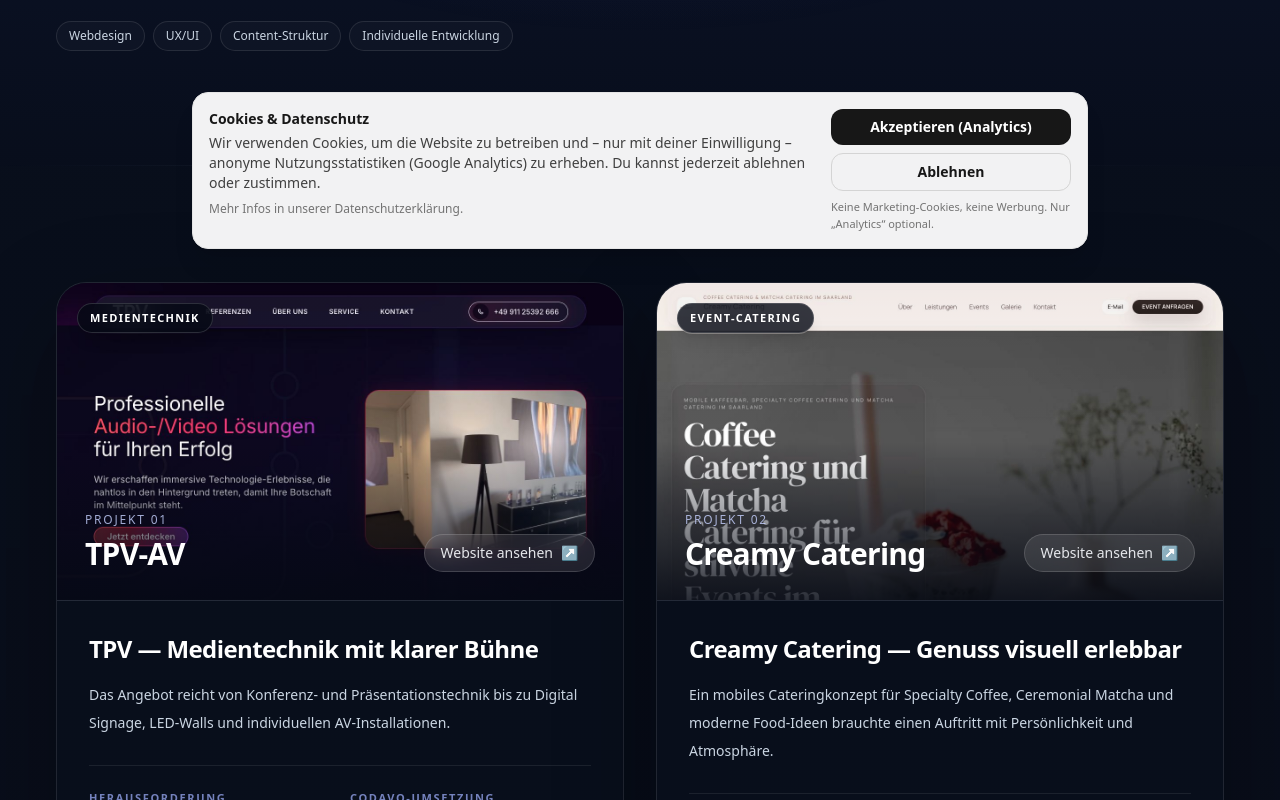
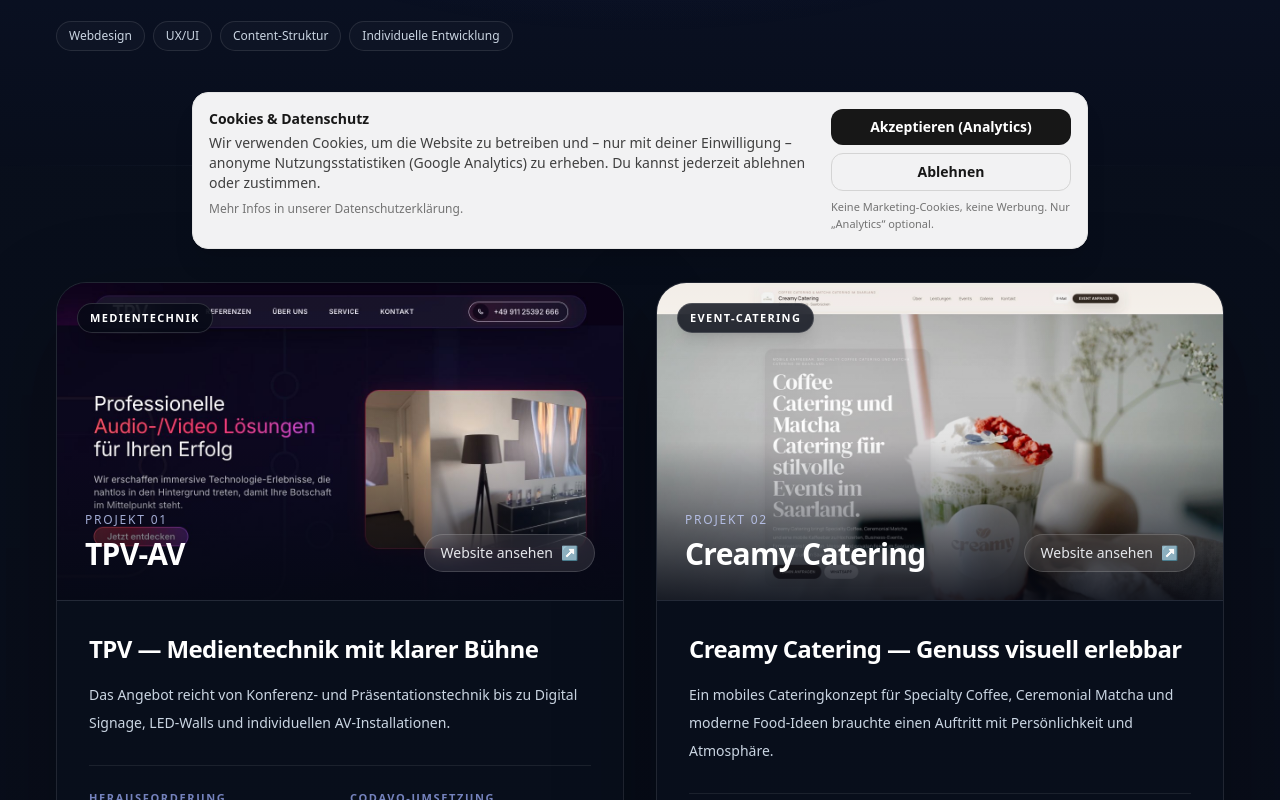
Before and after one commit to OpnyAI/codavo-website, a Next.js app: page /cases in a window 1280 px wide. Shown: the part 535-1335 px from the top of the page. Built offline with nearby package versions, Linux system fonts and the light colour scheme; no server answers.

Commit message:
Update Creamy hero screenshot

```diff
--- a/src/components/case-studies-data.ts
+++ b/src/components/case-studies-data.ts
@@ -88,7 +88,7 @@ export const caseStudies: CaseStudyItem[] = [
       { href: "/webdesign", label: "Webdesign" },
       { href: "/landingpage-erstellen-lassen", label: "Landingpages" },
     ],
-    img: "/cases/2026/creamy.png",
+    img: "/cases/2026/creamy-full-hero.png",
     alt: "Startseite von Creamy Catering mit Coffee Catering und Matcha Catering",
     href: "https://www.creamy-catering.de",
     featured: true,
```
Also changed, not shown: public/cases/2026/creamy-full-hero.png (added).
